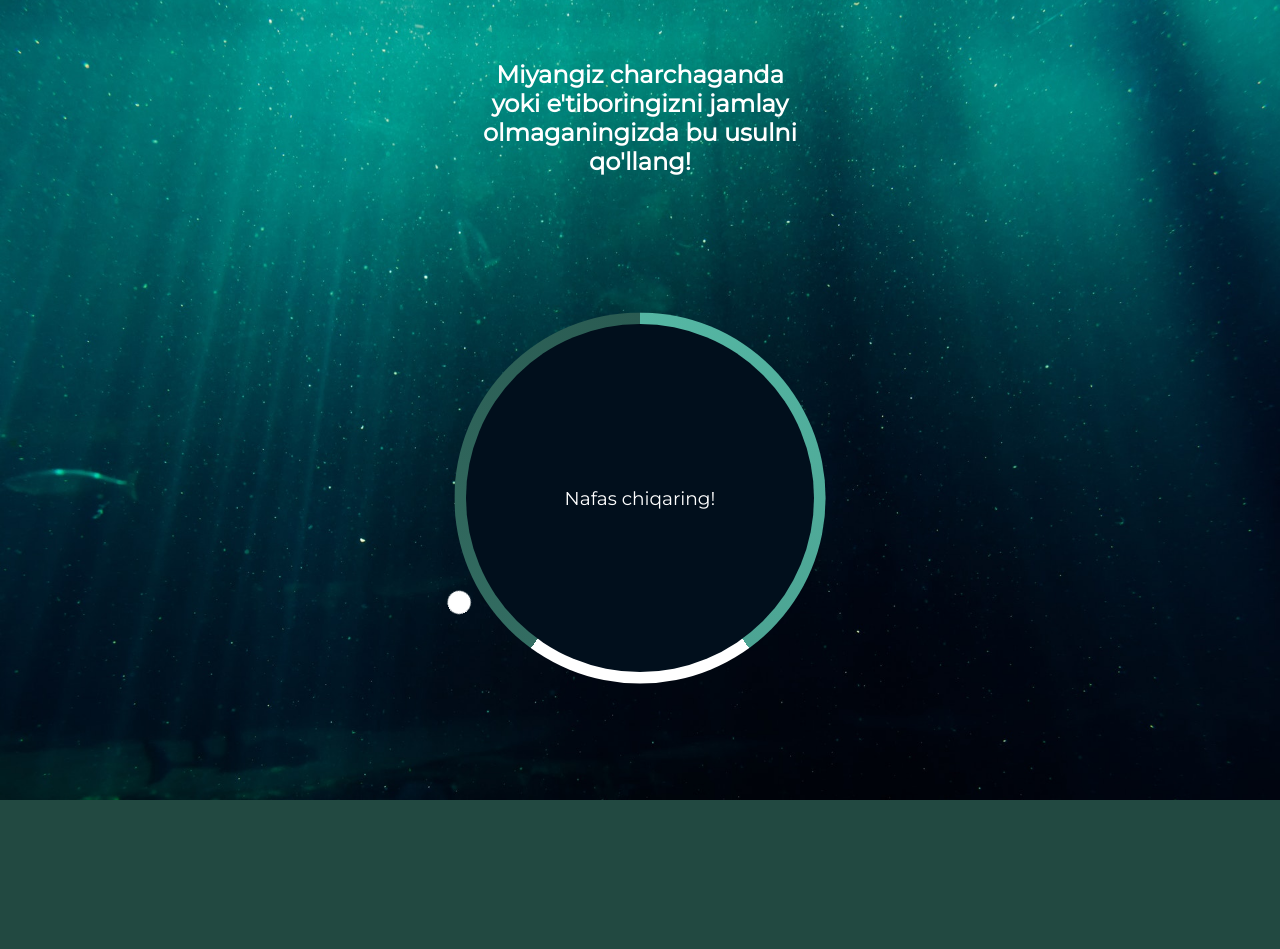
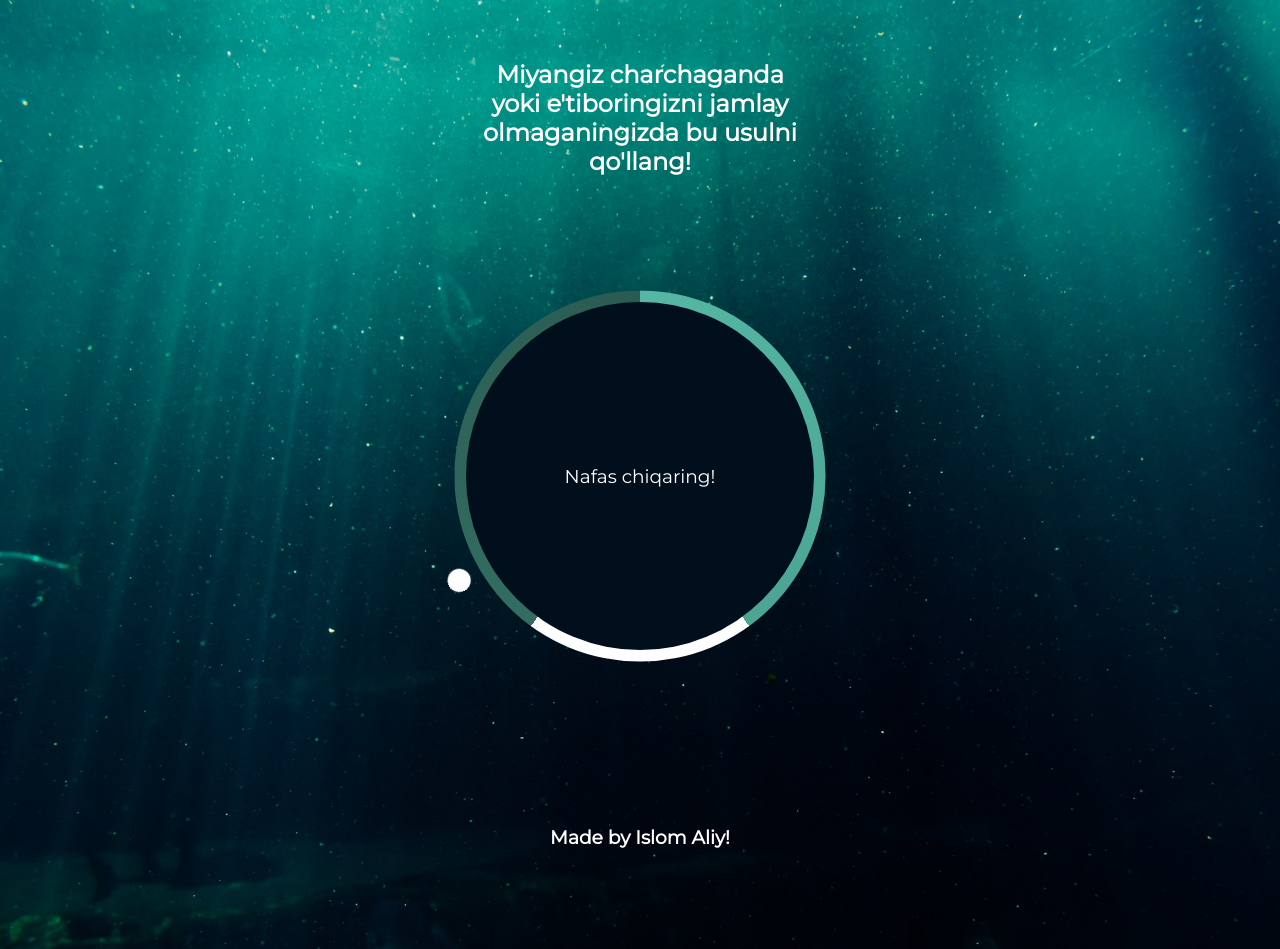
Before and after one commit to islombek-k/breathApp, a plain HTML site: page js/index.html in a window 1280 px wide. Before the commit the page ends 800 px from the top, so only its background shows below. Drawn offline with Linux system fonts and the light colour scheme.

Commit message:
add author

```diff
--- a/js/index.html
+++ b/js/index.html
@@ -21,6 +21,9 @@
 
         <div class="gradient-circle"> </div>
     </div>
+    <footer class="footer">
+        <h3 id="author">Made by</h3>
+    </footer>
     <script src="script.js"></script>
 </body>
 </html>
--- a/js/script.js
+++ b/js/script.js
@@ -1,5 +1,11 @@
 const container = document.getElementById('container');
 const text = document.getElementById('text');
+const author = document.getElementById('author');
+
+author.innerHTML = 'Made by Islom Aliy!';
+
+console.log('test');
+
 
 const totalTime = 7500;
 const breatheTime = (totalTime / 5) * 2;
--- a/js/style.css
+++ b/js/style.css
@@ -29,7 +29,7 @@ body {
 }
 
 .hero-text {
-    margin: 60px 0 20px 0;
+    margin: 60px 0 150px 0;
     max-width: 320px;
     text-align: center;
     font-size: 24px;
@@ -116,3 +116,7 @@ body {
         transform:scale(1);
     }
 }
+
+#author {
+    margin: 200px 0 100px 0;
+}
```
